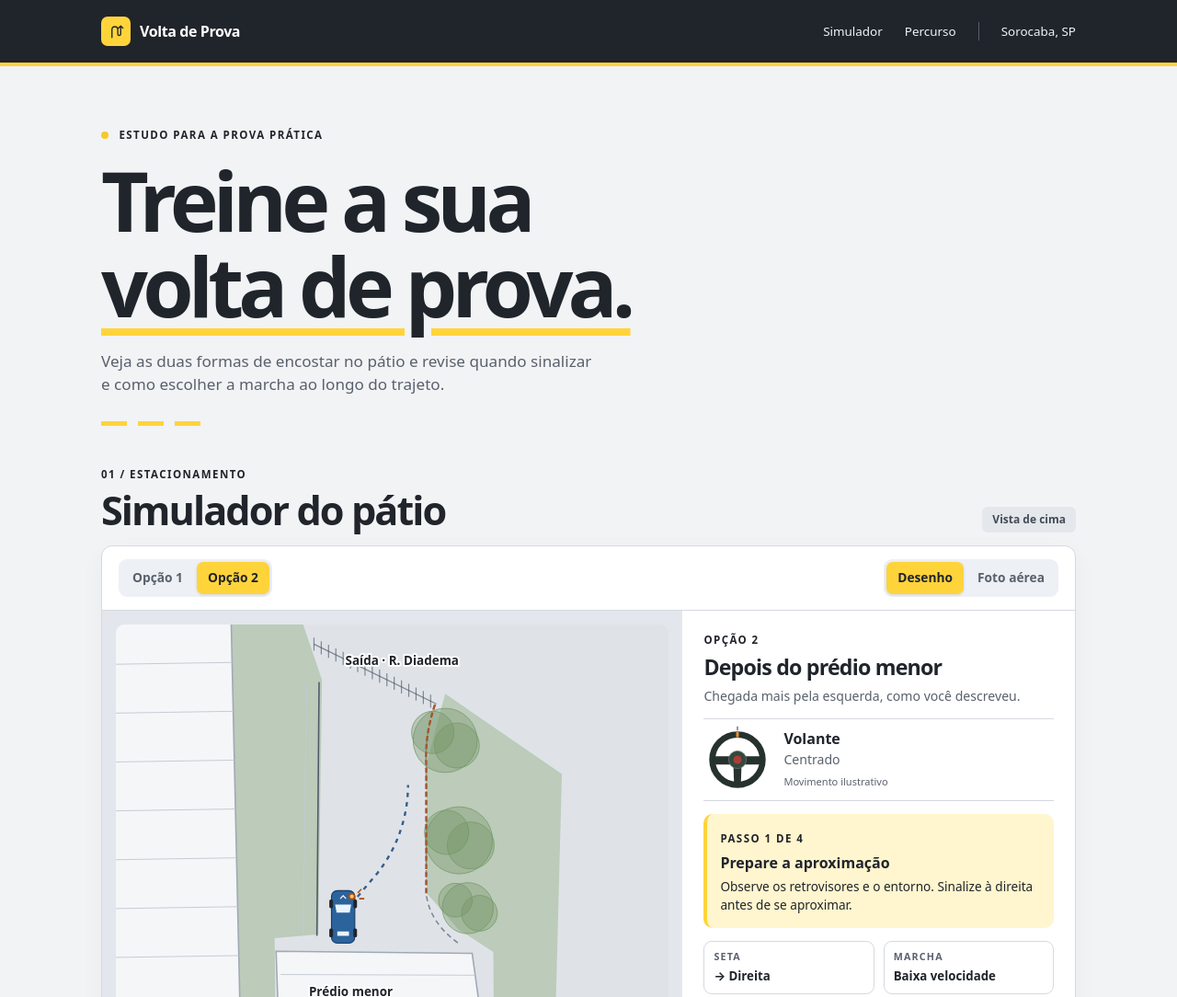
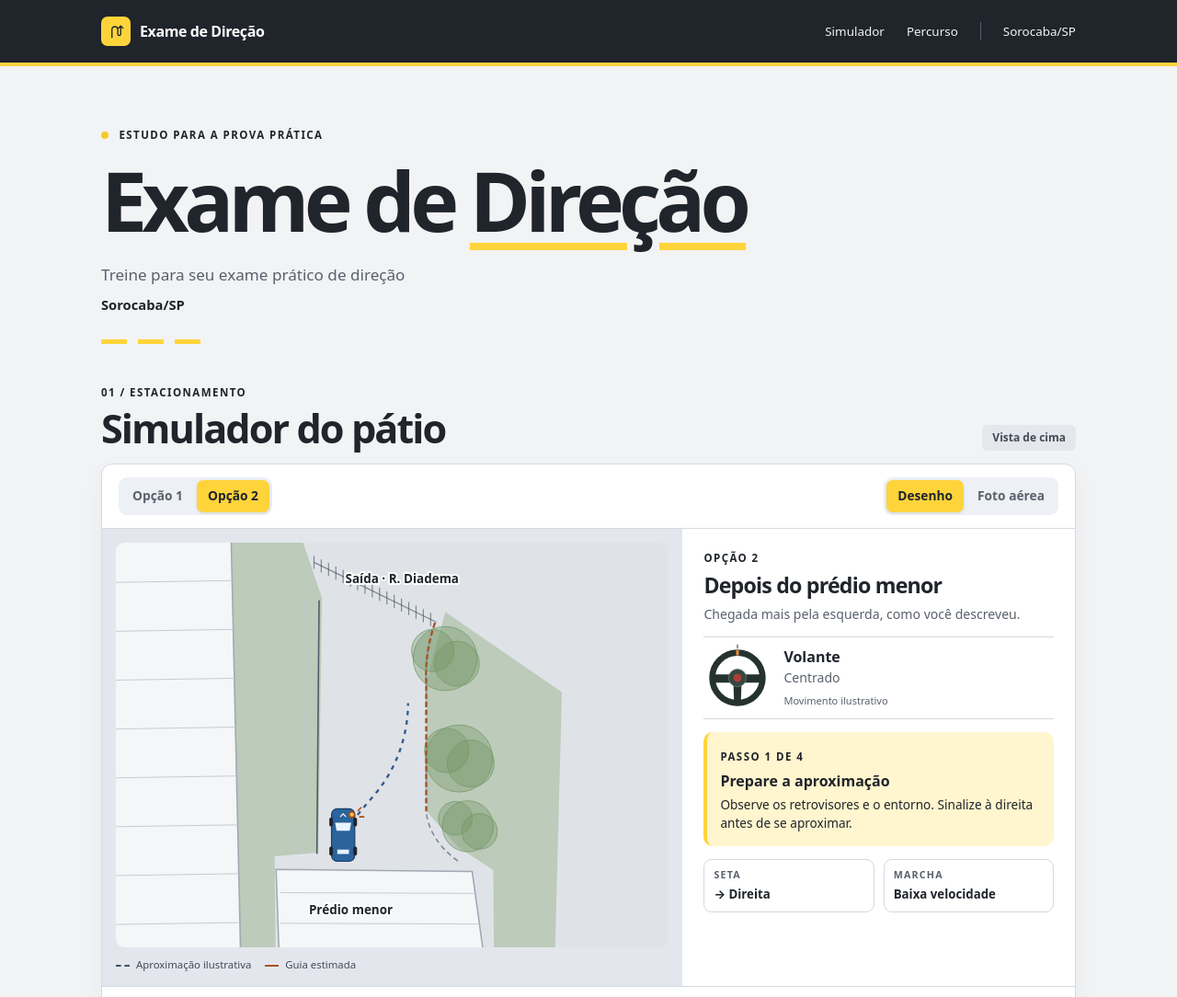
Before and after one commit to tayanefernandes/exame-direcao, a plain HTML site: page index.html in a window 1280 px wide. Shown: the top 1084 px of the page at 92% size. Drawn offline with Linux system fonts and the light colour scheme.

Commit message:
Update site title, subtitle and Sorocaba location

```diff
--- a/index.html
+++ b/index.html
@@ -3,17 +3,17 @@
 <head>
 <meta charset="utf-8">
 <meta name="viewport" content="width=device-width,initial-scale=1">
-<meta name="description" content="Estudo para a prova prática de direção em Sorocaba: duas simulações de estacionamento, marcha e seta.">
+<meta name="description" content="Treine para seu exame prático de direção. Sorocaba/SP.">
 <meta name="theme-color" content="#20242b">
-<title>Volta de Prova | Sorocaba</title>
+<title>Exame de Direção | Sorocaba</title>
 <link rel="stylesheet" href="style.css">
 <script defer src="data.js"></script>
 <script defer src="app.js"></script>
 </head>
 <body>
-<header class="top"><div class="shell top-inner"><a class="brand" href="#" aria-label="Volta de Prova, início"><span class="brandmark"><svg viewBox="0 0 24 24" aria-hidden="true"><path d="M6 20V9a4 4 0 0 1 8 0v6a2 2 0 0 0 4 0V4M15 7l3-3 3 3" /></svg></span>Volta de Prova</a><nav aria-label="Seções"><a href="#simulador">Simulador</a><a href="#percurso">Percurso</a></nav><span class="location">Sorocaba, SP</span></div></header>
+<header class="top"><div class="shell top-inner"><a class="brand" href="#" aria-label="Exame de Direção, início"><span class="brandmark"><svg viewBox="0 0 24 24" aria-hidden="true"><path d="M6 20V9a4 4 0 0 1 8 0v6a2 2 0 0 0 4 0V4M15 7l3-3 3 3" /></svg></span>Exame de Direção</a><nav aria-label="Seções"><a href="#simulador">Simulador</a><a href="#percurso">Percurso</a></nav><span class="location">Sorocaba/SP</span></div></header>
 <main class="shell">
-<section class="intro" aria-labelledby="title"><div class="eyebrow"><span></span> ESTUDO PARA A PROVA PRÁTICA</div><h1 id="title">Treine a sua<br> <em>volta de prova.</em></h1><p>Veja as duas formas de encostar no pátio e revise quando sinalizar e como escolher a marcha ao longo do trajeto.</p></section>
+<section class="intro" aria-labelledby="title"><div class="eyebrow"><span></span> ESTUDO PARA A PROVA PRÁTICA</div><h1 id="title">Exame de <em>Direção</em></h1><p>Treine para seu exame prático de direção</p><p class="intro-city">Sorocaba/SP</p></section>
 <section id="simulador" aria-labelledby="sim-title">
 <div class="section-head"><div><div class="eyebrow">01 / ESTACIONAMENTO</div><h2 id="sim-title">Simulador do pátio</h2></div><span class="tag">Vista de cima</span></div>
 <div class="sim-card">
@@ -41,7 +41,7 @@
 </section>
 <section class="review" aria-label="Revisão antes da prova"><div><div class="eyebrow">ANTES DE COMEÇAR</div><h2>Checklist rápido</h2></div><div><strong>Ao entrar no carro</strong><p>Porta, banco, espelhos e cinto.</p></div><div><strong>Antes de sair</strong><p>Confira o entorno, sinalize, engate a marcha e libere o freio de mão quando for arrancar com segurança.</p></div></section>
 </main>
-<footer class="shell footer"><span>Volta de Prova · Material de estudo</span><div><a href="https://www.gov.br/transportes/pt-br/assuntos/noticias/2026/arquivos/manual-brasileiro-de-exames-de-direcao-veicular.pdf/view" target="_blank" rel="noopener">Manual da Senatran</a><a href="https://www.planalto.gov.br/ccivil_03/leis/l9503compilado.htm" target="_blank" rel="noopener">CTB, art. 35</a></div></footer>
+<footer class="shell footer"><span>Exame de Direção · Material de estudo</span><div><a href="https://www.gov.br/transportes/pt-br/assuntos/noticias/2026/arquivos/manual-brasileiro-de-exames-de-direcao-veicular.pdf/view" target="_blank" rel="noopener">Manual da Senatran</a><a href="https://www.planalto.gov.br/ccivil_03/leis/l9503compilado.htm" target="_blank" rel="noopener">CTB, art. 35</a></div></footer>
 <dialog id="editor" aria-labelledby="editor-title"><form id="route-form"><div class="editor-heading"><div><div class="eyebrow">MINHAS ANOTAÇÕES</div><h2 id="editor-title">Monte seu trajeto</h2></div><button type="button" class="quiet" id="editor-close" aria-label="Fechar">✕</button></div><p class="muted">Adicione as ruas e manobras na ordem em que aconteceram. Suas anotações ficam neste navegador.</p><div id="fields"></div><div class="editor-actions"><button type="button" id="add-step" class="quiet">+ Adicionar etapa</button><button type="button" id="use-example" class="quiet">Voltar ao percurso</button><button class="primary" type="submit">Salvar trajeto</button></div></form></dialog>
 </body>
 </html>
--- a/style.css
+++ b/style.css
@@ -61,3 +61,5 @@ h2{font-family:system-ui,sans-serif;font-weight:800;letter-spacing:-.045em}
 @media(prefers-reduced-motion:reduce){#route-car.moving .route-car-left,#route-car.moving .route-car-right{animation:none}}
 
 .personal-route .street-map-wrap{min-height:0;padding:16px;background:#edf0f4}.personal-route .map-focus{position:static;width:100%;max-width:none;margin:0}.personal-route .route-player{justify-content:flex-start}
+
+.intro .intro-city{margin-top:8px;font-size:.92rem;font-weight:700;color:var(--ink)}
```
